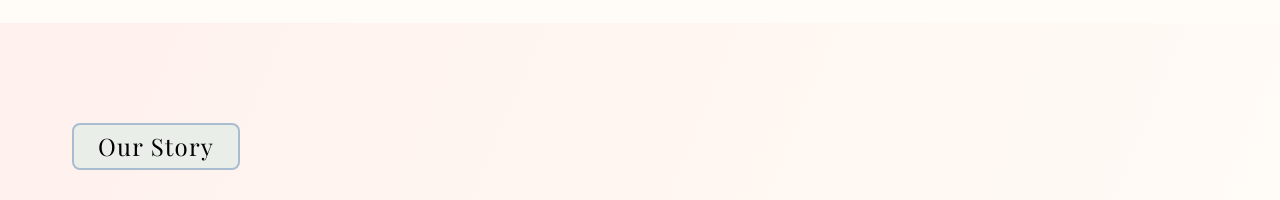
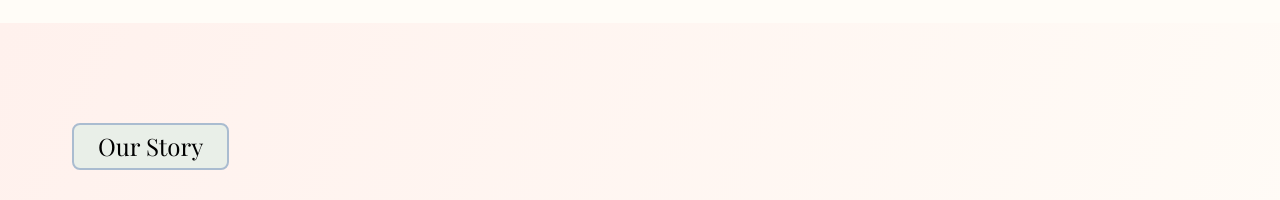
Before and after one commit to tusharjain2001/stephen-table, a React (Vite) app: page /about in a window 1280 px wide. Shown: the part 800-1000 px from the top of the page. Built offline with nearby package versions, Linux system fonts and the light colour scheme; grey boxes are pictures that could not be loaded.

Commit message:
updated icon

```diff
--- a/src/components/SectionChip.jsx
+++ b/src/components/SectionChip.jsx
@@ -32,8 +32,14 @@ function SectionChip({ variant = 'beige', className = '', children }) {
       // Figma draws the chip 47px tall (24px label + 8+8 padding + 2+2
       // border = a 27px line box). Playfair Display stands in for Lettertype
       // and its normal leading is 32, which made every chip 52. Mobile frame
-      // (662:9459) pins the same shape at 20px/24px/8px/1px tracking.
-      className={`inline-block rounded-btn border-2 px-[24px] py-[8px] font-display text-[20px] capitalize tracking-[1px] md:px-[24px] md:py-[8px] md:text-[24px] md:leading-[27px] md:tracking-[1.2px] ${variantClasses} ${className}`}
+      // (662:9459) pins the same shape at 20px/24px/8px.
+      //
+      // Tracking is a deliberate override of the frame: Figma authors these
+      // labels at 1px / 1.2px (5% of the font size at both tiers) and we ship
+      // 0. That narrows every chip by ~1px per character — the chip is a hug
+      // box, so only its own width moves; the section heights it sits in are
+      // driven by its 47px height, which is unchanged.
+      className={`inline-block rounded-btn border-2 px-[24px] py-[8px] font-display text-[20px] capitalize tracking-normal md:px-[24px] md:py-[8px] md:text-[24px] md:leading-[27px] ${variantClasses} ${className}`}
     >
       {children}
     </span>
```
